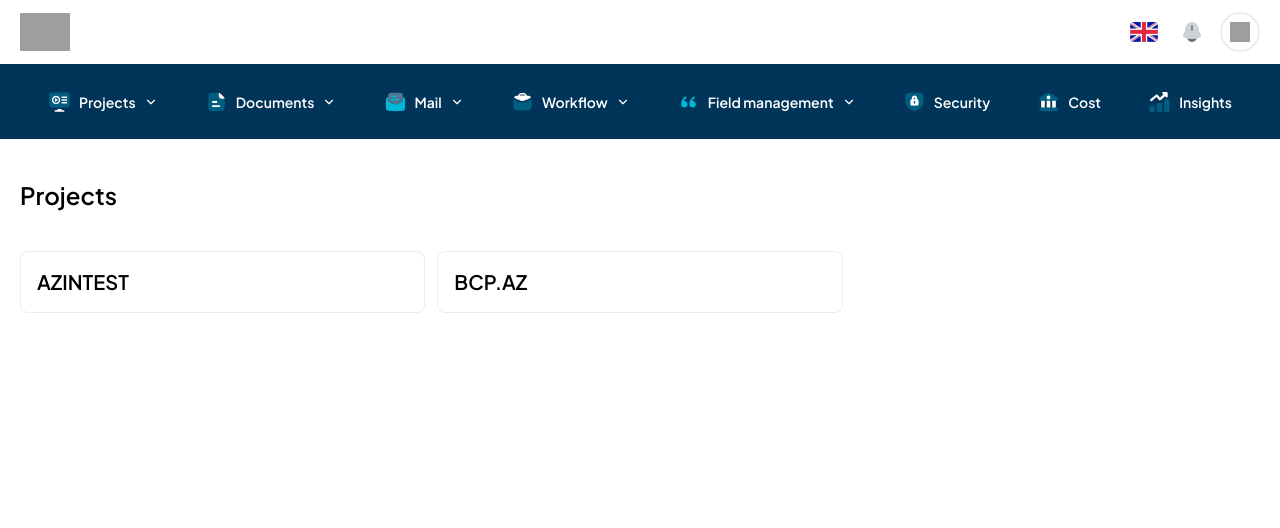
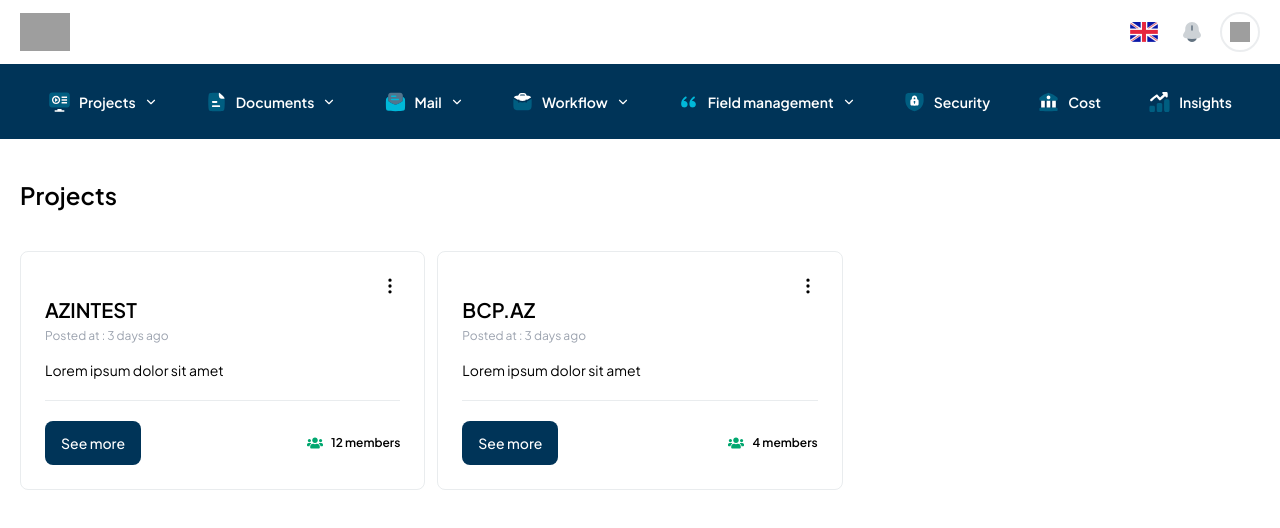
Before and after one commit to BCPAZ/crm-app, a React (Vite) app: page /projects in a window 1280 px wide. Shown: the top 528 px of the page. Built offline with nearby package versions, Linux system fonts and the light colour scheme; grey boxes are pictures that could not be loaded.

Commit message:
feat : project card completed

```diff
--- a/src/views/App/Projects.jsx
+++ b/src/views/App/Projects.jsx
@@ -1,23 +1,50 @@
 import tasks from "@/mocks/tasks";
 import { Link } from "react-router-dom";
-
+import { FaUsers } from "react-icons/fa";
+import { LuMoreVertical } from "react-icons/lu";
+import moment from "moment";
 const Projects = () => {
   return (
     <section>
       <div className="siteContainer">
         <h1 className="text-2xl font-semibold mt-10">Projects</h1>
         <div className="grid grid-cols-3 gap-3 mt-10">
-          {
-            tasks.map((task,index) => (
-              <Link to={`${task.id}`} className="p-4 rounded-lg border border-grey/20 flex flex-col gap-2" key={index}>
-                  <h1 className="text-xl font-semibold">{task.project}</h1>
-              </Link>
-            ))
-          }
+          {tasks.map((task, index) => (
+            <div
+              className="relative p-6 rounded-lg border border-grey/20 flex flex-col gap-2"
+              key={index}
+            >
+              <button
+                type="button"
+                className="absolute top-5 right-5 hover:bg-grey/20 p-1 rounded"
+              >
+                <LuMoreVertical size={20} />
+              </button>
+              <div className="flex flex-col gap-1 py-5 border-b border-grey/20">
+                <h1 className="text-xl font-semibold">{task.project}</h1>
+                <span className="text-xs font-base text-gray-400">
+                  Posted at : {moment(task.created_at).fromNow()}
+                </span>
+                <p className="line-clamp-2 text-sm mt-3">{task.projectDesc}</p>
+              </div>
+              <div className="flex items-center justify-between gap-2 mt-3">
+                <Link
+                  className="text-white bg-secondary font-medium rounded-lg py-3 px-4 text-sm w-fit"
+                  to={`${task.id}`}
+                >
+                  See more
+                </Link>
+                <span className="flex items-center gap-2 text-xs font-semibold">
+                  <FaUsers color="#00A76F" size={16} />
+                  {task.members} members
+                </span>
+              </div>
+            </div>
+          ))}
         </div>
       </div>
     </section>
-  )
-}
+  );
+};
 
-export default Projects
+export default Projects;
```
